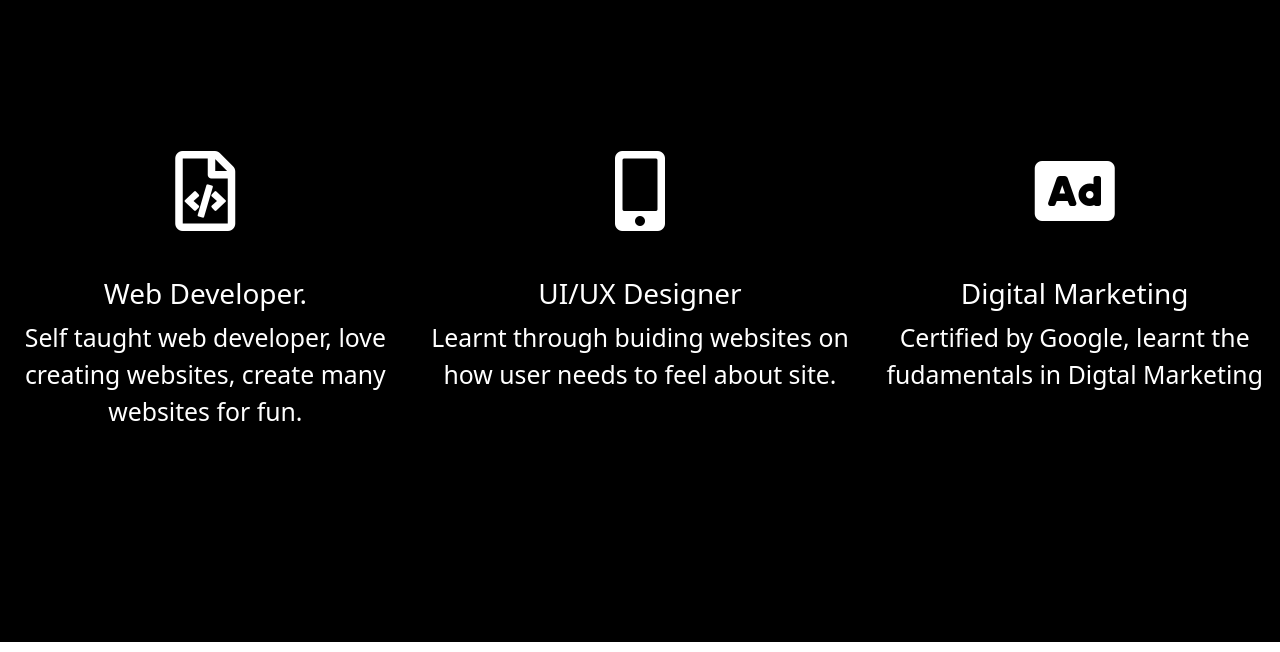
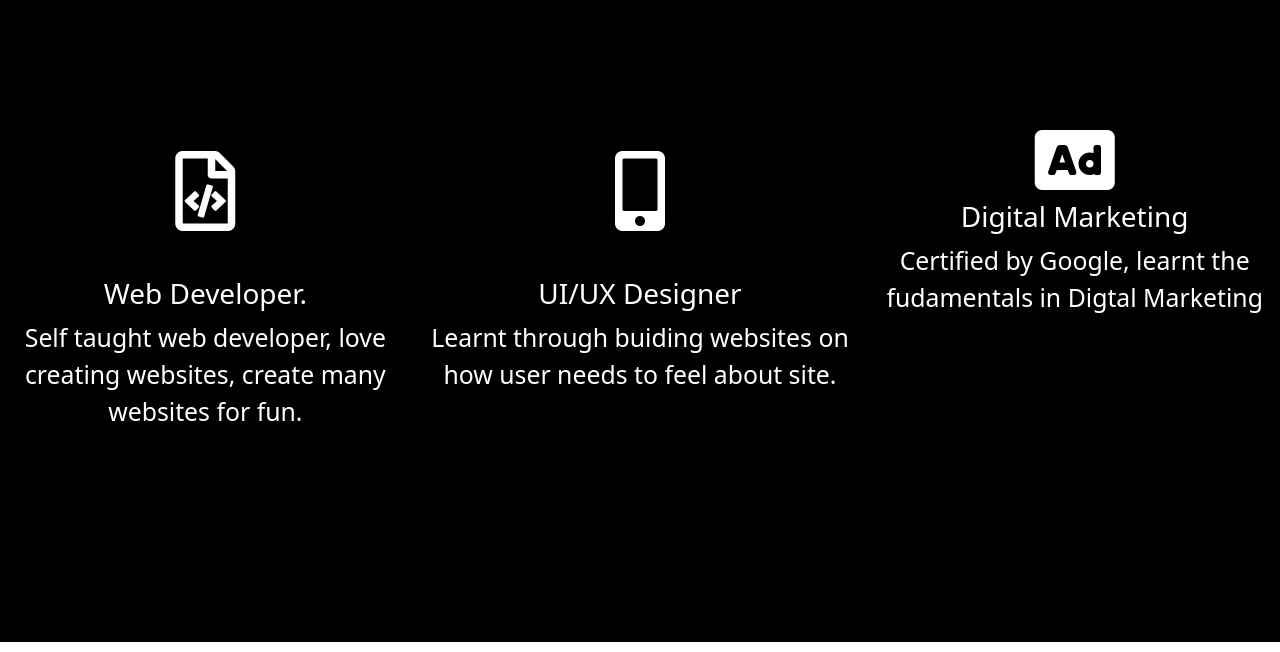
Before and after one commit to Divya089/portfolio, a plain HTML site: page index.html in a window 1280 px wide. Shown: the part 1360-2012 px from the top of the page. Drawn offline with nearby package versions, Linux system fonts and the light colour scheme.

Commit message:
Update index.html

```diff
--- a/index.html
+++ b/index.html
@@ -99,7 +99,7 @@
         <p>Learnt through buiding websites on how user needs to feel about site.</p>
   </div>
 <div class="feature-box col-lg-4">
-  <i class="fb fas fa-ad fa-5x"></i>
+  <i class="fas fa-ad fa-5x"></i>
 
       <h3>Digital Marketing</h3>
       <p>Certified by Google, learnt the fudamentals in Digtal Marketing</p>
```
